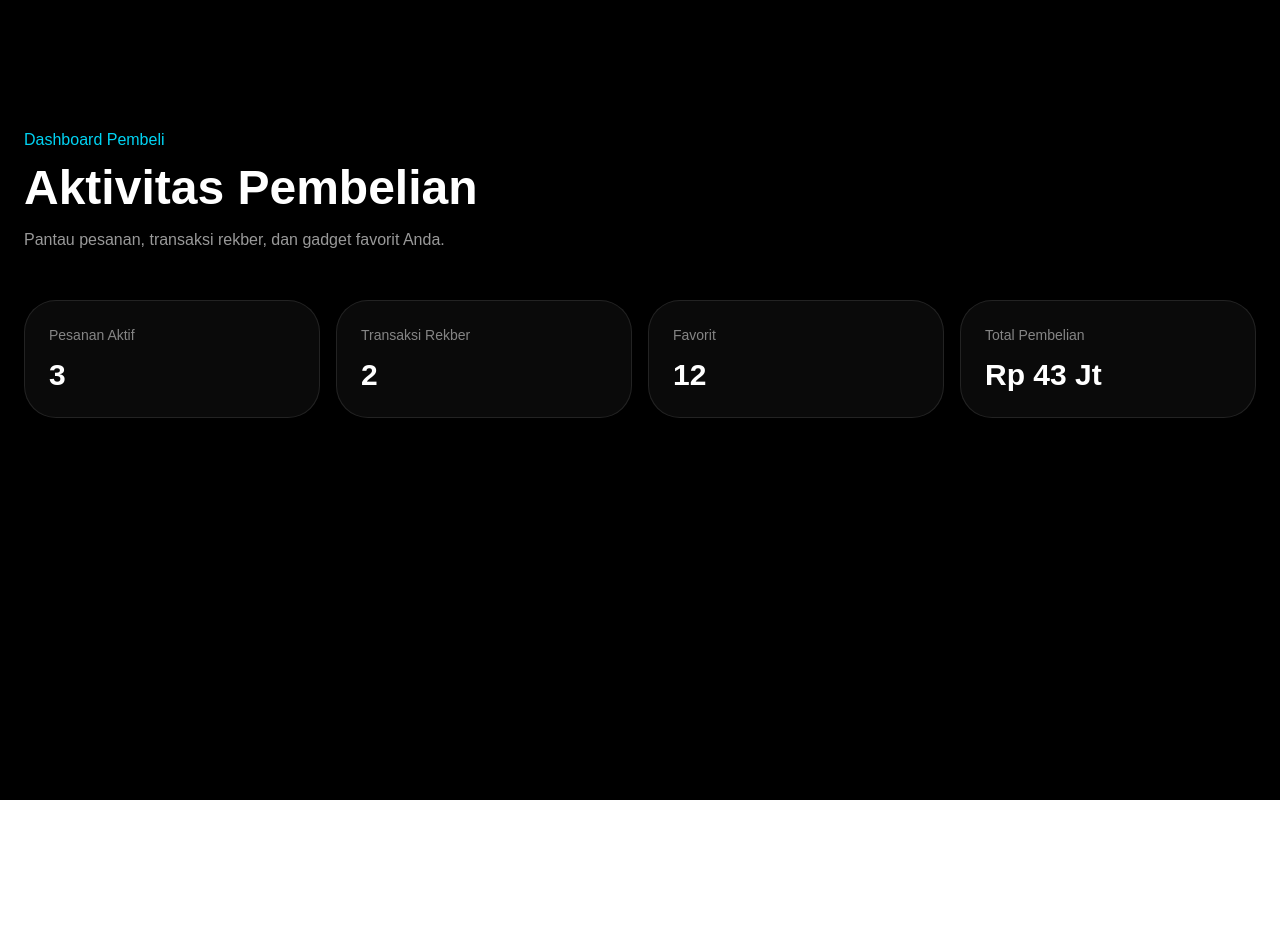
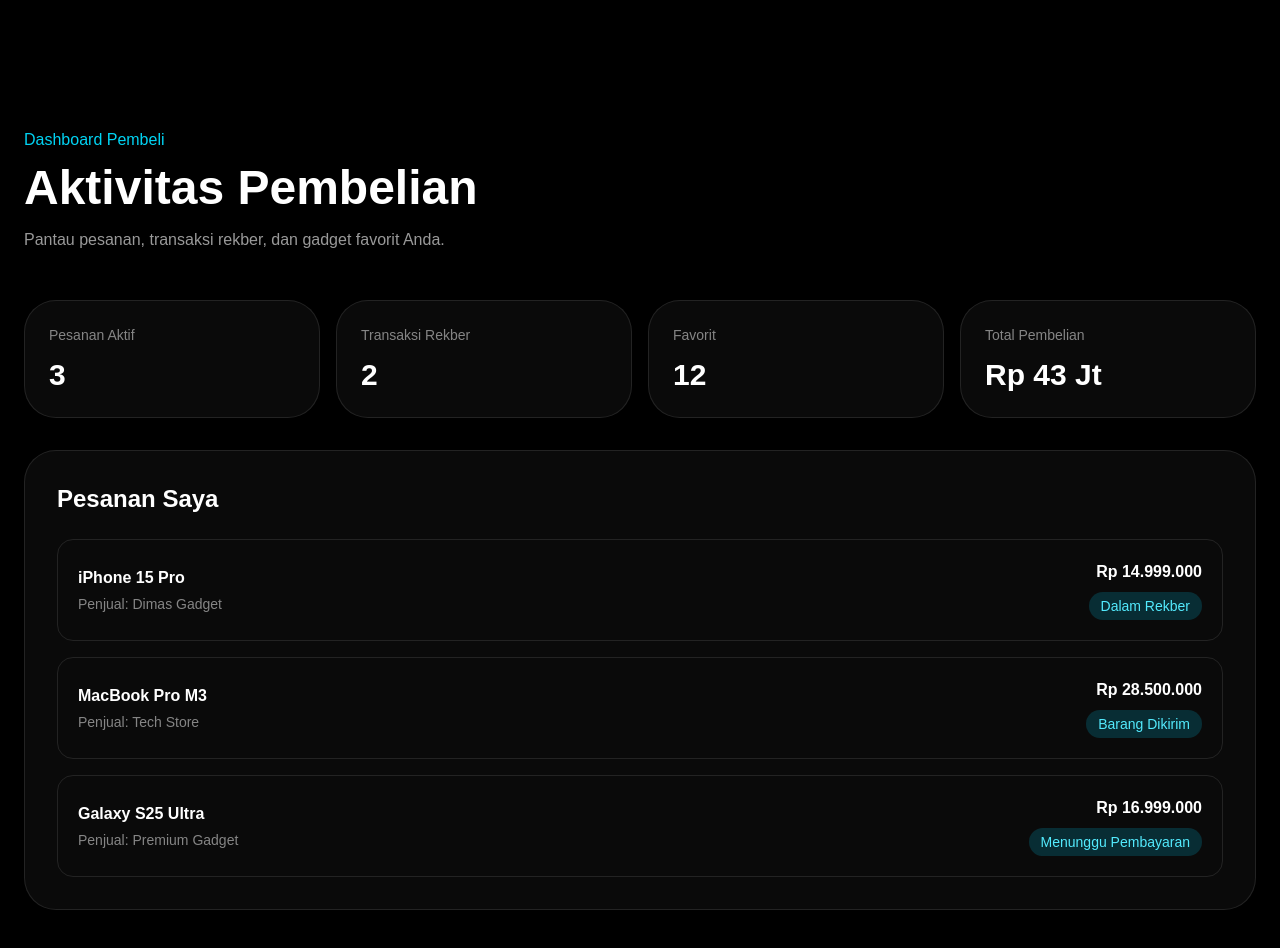
Before and after one commit to Rexlicky/gadgetswap, a Next.js app: page /buyer in a window 1280 px wide. Shown: the top 948 px of the page. Before the commit the page ends 800 px from the top, so only its background shows below. Built offline with nearby package versions, Linux system fonts and the light colour scheme.

Commit message:
feat: add buyer orders section

```diff
--- a/src/app/buyer/page.js
+++ b/src/app/buyer/page.js
@@ -1,4 +1,5 @@
 import BuyerStats from "@/components/buyer/BuyerStats";
+import BuyerOrders from "@/components/buyer/BuyerOrders";
 
 export default function BuyerPage() {
   return (
@@ -15,6 +16,7 @@ export default function BuyerPage() {
         </div>
 
         <BuyerStats />
+        <BuyerOrders />
       </div>
     </main>
   );
--- /dev/null
+++ b/src/components/buyer/BuyerOrders.jsx
@@ -0,0 +1,55 @@
+export default function BuyerOrders() {
+  const orders = [
+    {
+      product: "iPhone 15 Pro",
+      seller: "Dimas Gadget",
+      price: "Rp 14.999.000",
+      status: "Dalam Rekber",
+    },
+    {
+      product: "MacBook Pro M3",
+      seller: "Tech Store",
+      price: "Rp 28.500.000",
+      status: "Barang Dikirim",
+    },
+    {
+      product: "Galaxy S25 Ultra",
+      seller: "Premium Gadget",
+      price: "Rp 16.999.000",
+      status: "Menunggu Pembayaran",
+    },
+  ];
+
+  return (
+    <div className="mt-8 rounded-[2rem] border border-white/10 bg-white/[0.04] p-8 backdrop-blur-xl">
+      <h2 className="mb-6 text-2xl font-bold">Pesanan Saya</h2>
+
+      <div className="space-y-4">
+        {orders.map((order) => (
+          <div
+            key={order.product}
+            className="rounded-2xl border border-white/10 p-5"
+          >
+            <div className="flex flex-col gap-3 md:flex-row md:items-center md:justify-between">
+              <div>
+                <h3 className="font-semibold">{order.product}</h3>
+
+                <p className="mt-1 text-sm text-white/50">
+                  Penjual: {order.seller}
+                </p>
+              </div>
+
+              <div className="text-right">
+                <p className="font-semibold">{order.price}</p>
+
+                <span className="mt-2 inline-block rounded-full bg-cyan-500/20 px-3 py-1 text-sm text-cyan-300">
+                  {order.status}
+                </span>
+              </div>
+            </div>
+          </div>
+        ))}
+      </div>
+    </div>
+  );
+}
```
